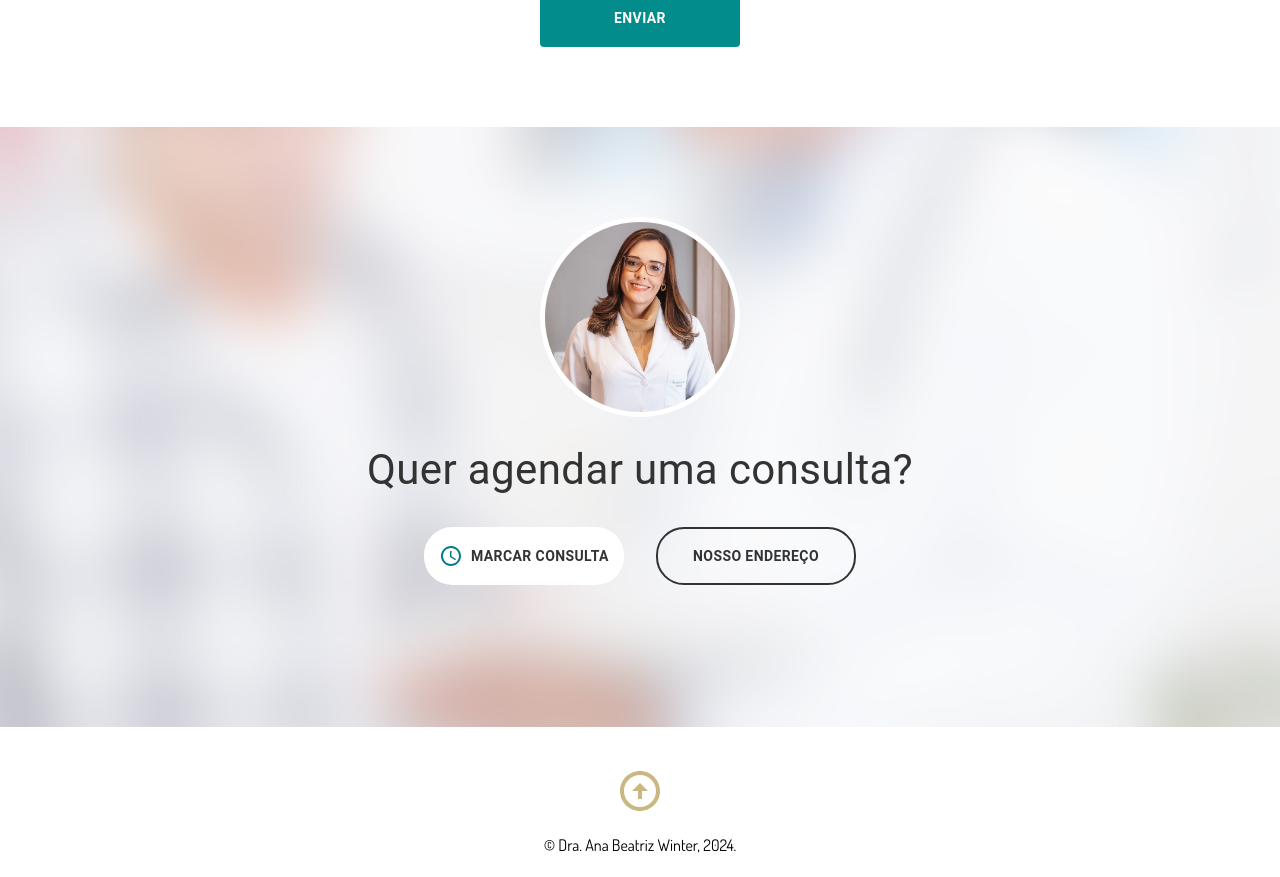
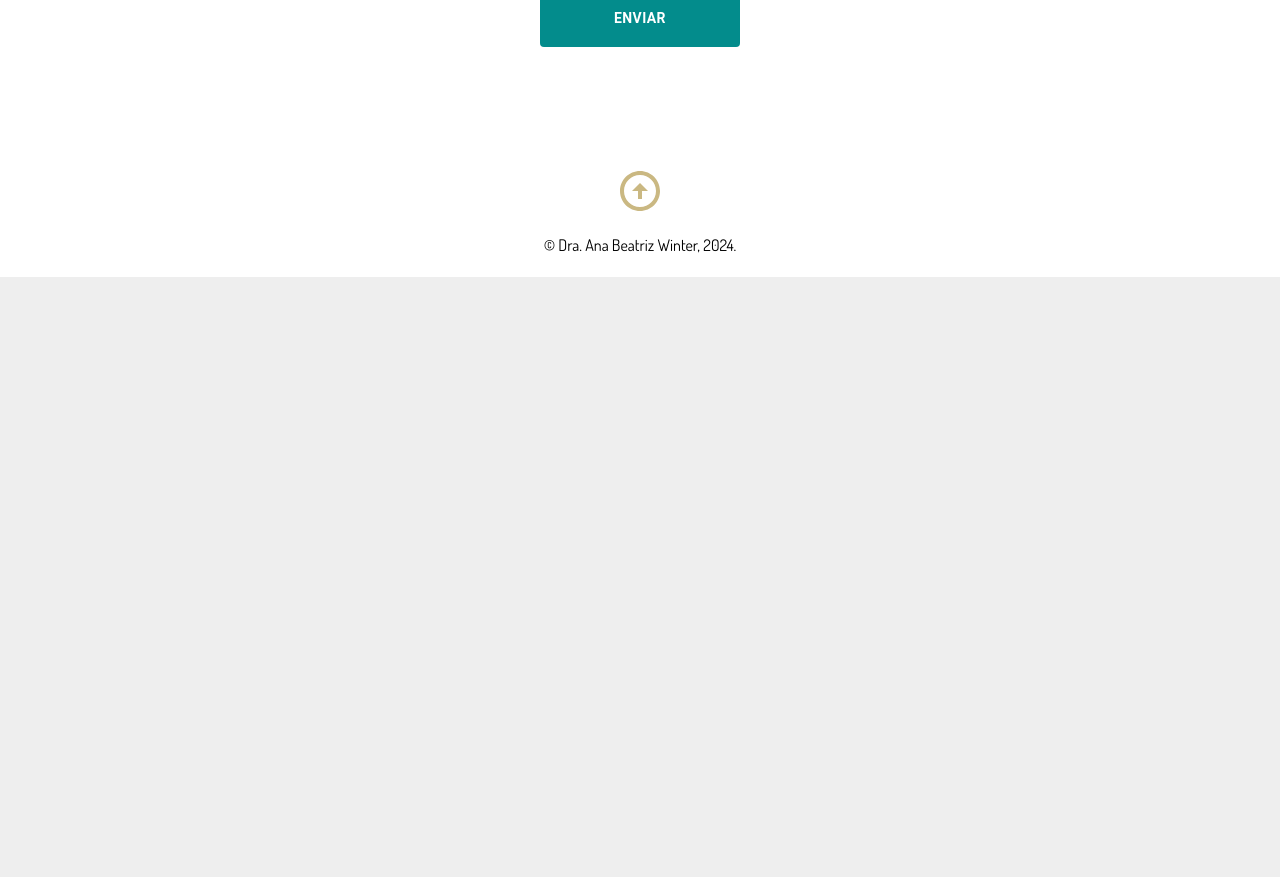
Before and after one commit to bahiensed/anabeatriz, a Next.js app: page / in a window 1280 px wide. Shown: the part 6240-7117 px from the top of the page. After the commit the page ends 6517 px from the top, so only its background shows below. Built offline with nearby package versions, Linux system fonts and the light colour scheme.

Commit message:
layout: delete banner appointment

```diff
--- a/app/page.tsx
+++ b/app/page.tsx
@@ -15,7 +15,6 @@ export default function Home() {
       <SocialProofCarousel />
       <Galery />
       <Form />
-      <BannerAppointment />
     </div>
   );
 }
```
